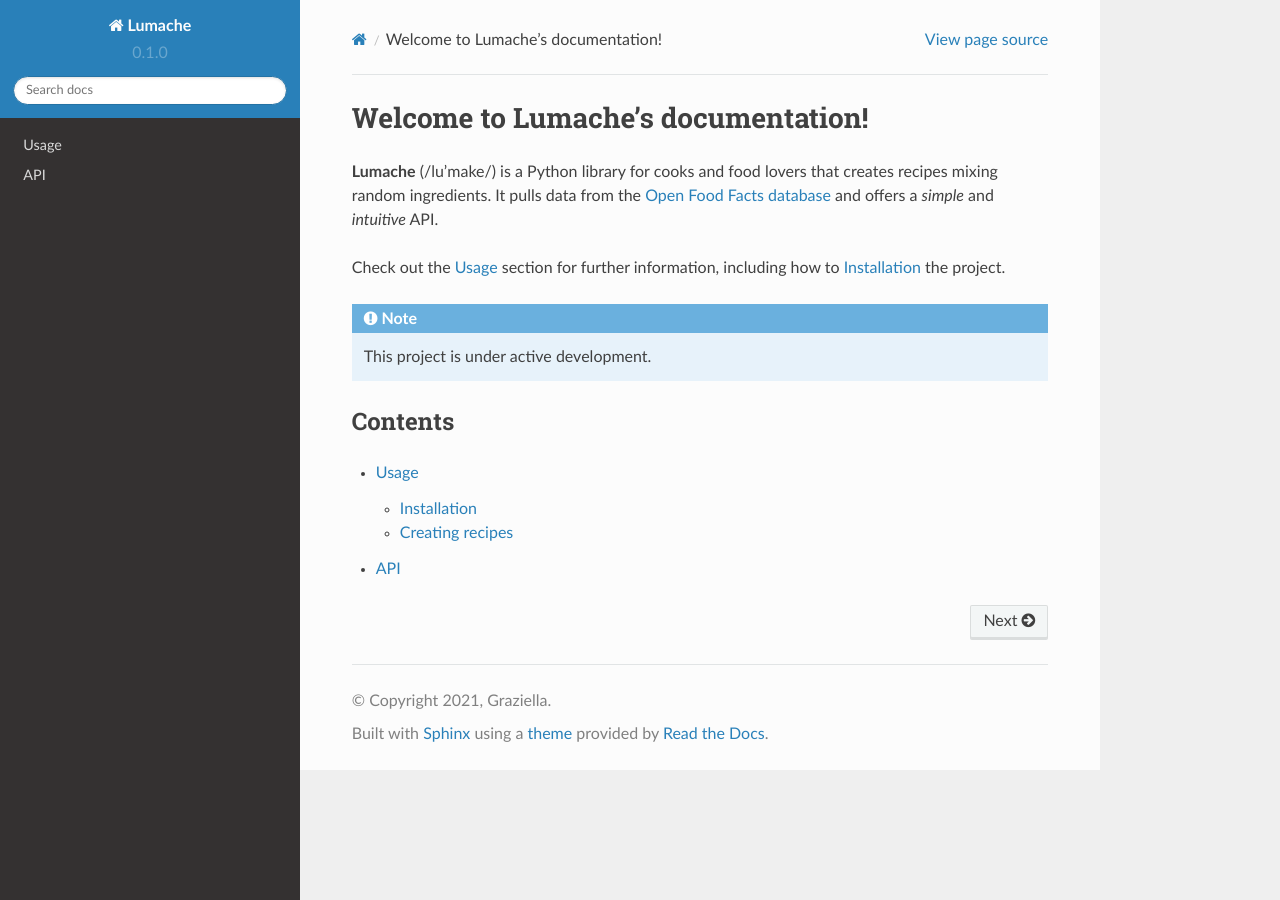
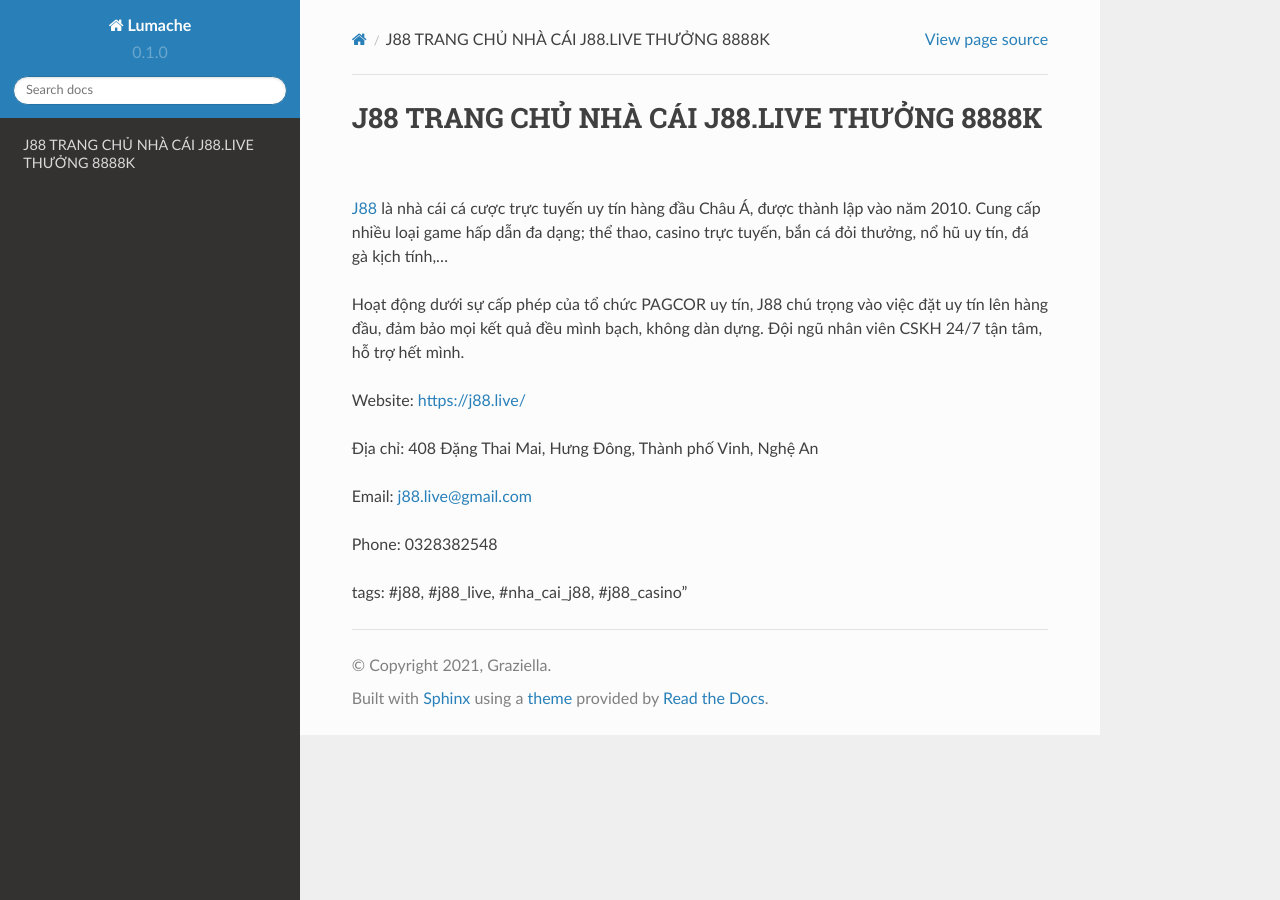
Before and after one commit to socialentity/nhacaij88live, a Sphinx documentation site: the page built from docs/source/index.rst, in a window 1280 px wide. Built offline with Sphinx 7.4.7 and the Read the Docs theme 2.0.0, drawn with Linux system fonts in a browser that asks for light colours.

Commit message:
Update index.rst

```diff
--- a/docs/source/index.rst
+++ b/docs/source/index.rst
@@ -1,22 +1,16 @@
-Welcome to Lumache's documentation!
+J88 TRANG CHỦ NHÀ CÁI J88.LIVE THƯỞNG 8888K
 ===================================
 
-**Lumache** (/lu'make/) is a Python library for cooks and food lovers
-that creates recipes mixing random ingredients.
-It pulls data from the `Open Food Facts database <https://world.openfoodfacts.org/>`_
-and offers a *simple* and *intuitive* API.
+`J88 <https://j88.live/>`_ là nhà cái cá cược trực tuyến uy tín hàng đầu Châu Á, được thành lập vào năm 2010. Cung cấp nhiều loại game hấp dẫn đa dạng; thể thao, casino trực tuyến, bắn cá đỏi thưởng, nổ hũ uy tín, đá gà kịch tính,...
 
-Check out the :doc:`usage` section for further information, including
-how to :ref:`installation` the project.
+Hoạt động dưới sự cấp phép của tổ chức PAGCOR uy tín, J88 chú trọng vào việc đặt uy tín lên hàng đầu, đảm bảo mọi kết quả đều mình bạch, không dàn dựng. Đội ngũ nhân viên CSKH 24/7 tận tâm, hỗ trợ hết mình.
 
-.. note::
+Website: https://j88.live/
 
-   This project is under active development.
+Địa chỉ: 408 Đặng Thai Mai, Hưng Đông, Thành phố Vinh, Nghệ An
 
-Contents
---------
+Email: j88.live@gmail.com
 
-.. toctree::
+Phone: 0328382548
 
-   usage
-   api
+tags: #j88, #j88_live, #nha_cai_j88, #j88_casino"
```
